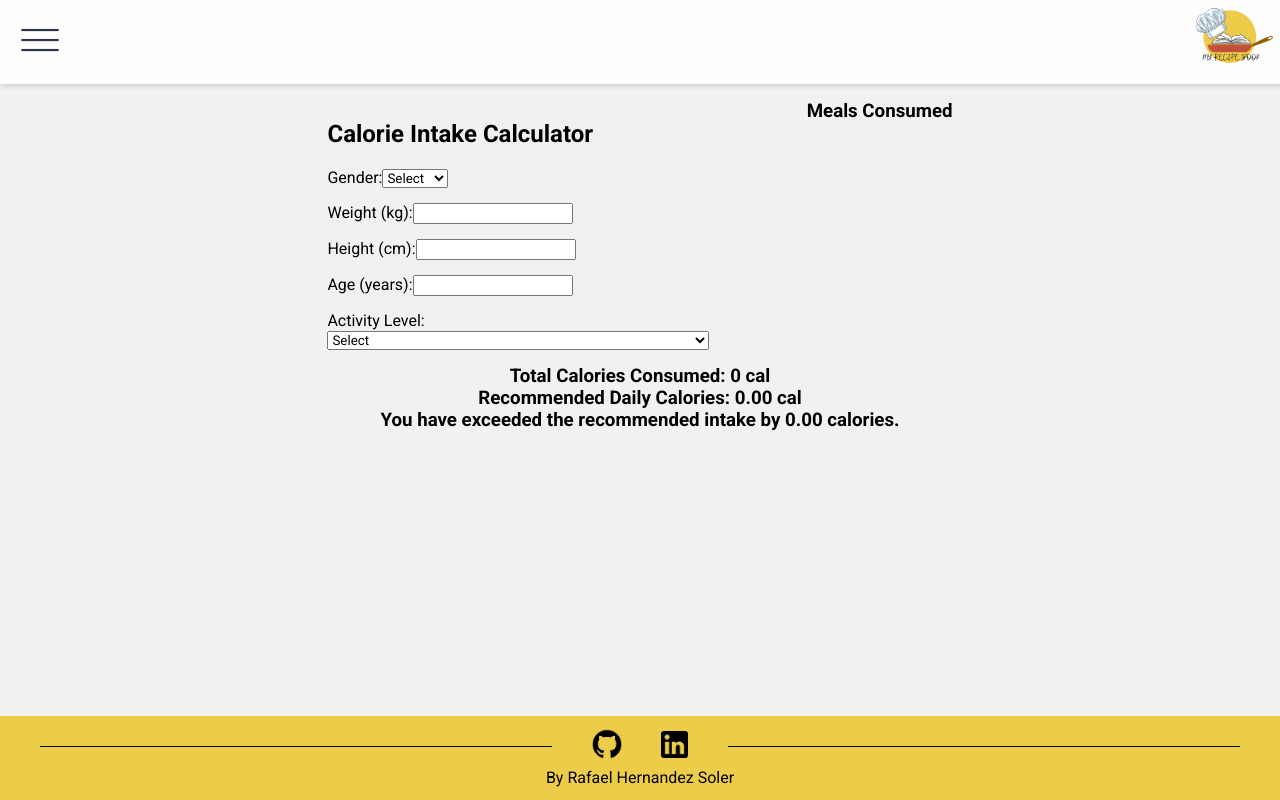
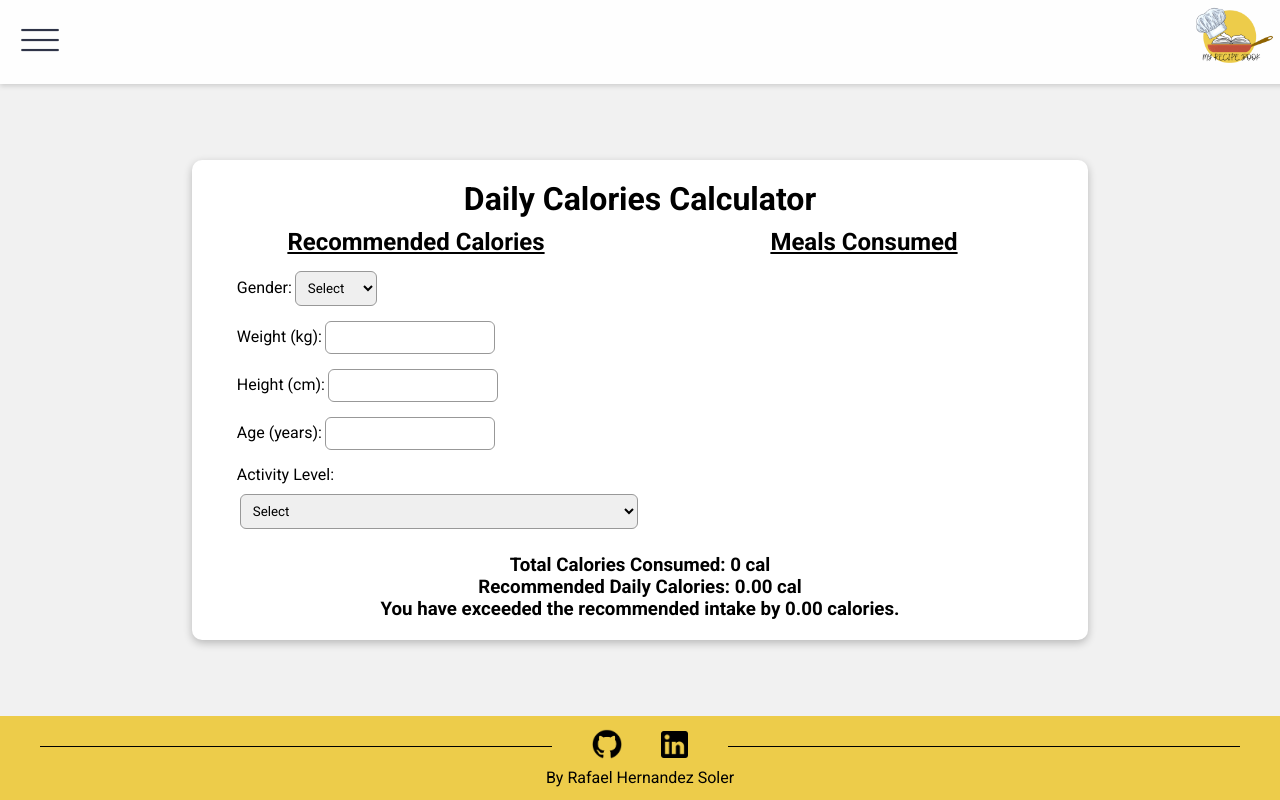
Before and after one commit to Rafa3399/recipe-book-app, a React (Vite) app: page /calorie-calculator in a window 1280 px wide. Built offline with nearby package versions, Linux system fonts and the light colour scheme.

Commit message:
Calories Calculator CSS

```diff
--- a/src/App.css
+++ b/src/App.css
@@ -2,7 +2,6 @@
 html, body, html * {
   font-family: 'Roboto', sans-serif;
 }
-
 body{
   margin: 0;
   font-family: 'Roboto';
@@ -13,3 +12,6 @@ body{
   text-decoration: inherit;
   width: 100%;
 }
+h2{
+  text-decoration: underline;
+}
--- a/src/components/Addfood.css
+++ b/src/components/Addfood.css
@@ -10,7 +10,7 @@ form {
   flex-direction: column;
   justify-content: center;
   align-items: center;
-    background-color: #ffffff;
+  background-color: #fff;
   border-radius: 10px;
   width: 500px;
   height: 500px;
@@ -35,6 +35,9 @@ label{
   background-color: #0071e2;
   cursor: pointer;
  }
+ #form-button:active {
+  transform: scale(0.9);
+}
  .add-food-form{
   width: 90%;
   padding: 12px;
--- a/src/components/CalorieCalculator.css
+++ b/src/components/CalorieCalculator.css
@@ -1,30 +1,54 @@
+.calorie-calculator-main{
+  display: flex;
+  justify-content: center;
+  align-items: center;
+  height: 100vh;
+}
 .CalorieCalculator{
   display: flex;
   flex-direction: column;
-  justify-content: space-evenly;
   align-items: center;
-  width: 100%;
-  margin-top: 100px;
-  margin-bottom: 100px;
+  background-color: #fff;
+  border-radius: 10px;
+  box-shadow: rgba(0, 0, 0, 0.24) 0px 3px 8px;
+  width: 70%;
+  padding: 20px 0;
+}
+.CalorieCalculator > h1{
+  margin: 0px 0 10px 0;
 }
 .calculator{
   display: flex;
   justify-content: center;
+  width: 100%;
 
 }
 .calories-intake{
-
   display: flex;
   flex-direction: column;
+  justify-content: center;
+  align-items: center;
+  width: 100%;
+}
+.calories-intake > h2, .meals > h2{
+  margin: 0 0 15px 0;
 }
 .meals{
+  display: flex;
+  flex-direction: column;
+  align-items: center;
+  width: 100%;
+}
 
-}
 .food-list-calories{
   display: flex;
+  margin-bottom: 5px;
 }
-.food-list-calories > p, h3{
+.food-list-calories > p, h2, h3{
   margin: 0;
+}
+.food-list-calories > b{
+  margin-right: 3px;
 }
 .food-list-calories > button{
         background: none repeat scroll 0 0 transparent;
@@ -43,3 +67,18 @@
         text-indent: 0;
         cursor: pointer;
 }
+#result-text{
+  margin-top: 10px;
+}
+input, select{
+  border-radius: 6px;
+  border: 1px solid #989898;
+  padding: 8px;
+  margin-left: 3px;
+}
+input:hover, select:hover {
+  box-shadow: 1px 1px 5px rgba(0, 0, 0, 0.364);
+}
+#last-select{
+  margin-top: 10px;
+}
--- a/src/components/CalorieCalculator.jsx
+++ b/src/components/CalorieCalculator.jsx
@@ -45,10 +45,12 @@ function CalorieCalculator({ foodAte, setFoodAte }) {
   const calorieDifference = recommendedCalories - totalCaloriesConsumed;
 
   return (
+    <div className="calorie-calculator-main">
       <div className="CalorieCalculator">
+      <h1>Daily Calories Calculator</h1>
         <div className='calculator'>
           <div className='calories-intake'>
-          <h2>Calorie Intake Calculator</h2>
+            <h2>Recommended Calories</h2>
             <label>
               Gender:
               <select value={gender} onChange={handleGenderChange}>
@@ -75,7 +77,7 @@ function CalorieCalculator({ foodAte, setFoodAte }) {
 
             <label>
               Activity Level:
-            <select value={activityLevel} onChange={handleActivityLevelChange}>
+              <select id="last-select" value={activityLevel} onChange={handleActivityLevelChange}>
                 <option value="">Select</option>
                 <option value="1.2">Sedentary (little or no exercise)</option>
                 <option value="1.375">Lightly active (light exercise/sports 1-3 days/week)</option>
@@ -86,17 +88,17 @@ function CalorieCalculator({ foodAte, setFoodAte }) {
             </label>
           </div>
           <div className="meals">
-          <h3>Meals Consumed</h3>
+            <h2>Meals Consumed</h2>
             {foodAte.map((el) => (
               <div className="food-list-calories" key={el.id}>
-              <b>{el.name}</b>
-              <p><b>Calories:</b> {el.calories} cal</p>
+                <b>{el.name}:</b>
+                <p> {el.calories} cal</p>
                 <button id="delete-btn" onClick={() => deleteCard(el.id)}>❌</button>
               </div>
             ))}
           </div>
         </div>
-      <h3>Total Calories Consumed: {totalCaloriesConsumed} cal</h3>
+        <h3 id='result-text'>Total Calories Consumed: {totalCaloriesConsumed} cal</h3>
         <h3>Recommended Daily Calories: {recommendedCalories.toFixed(2)} cal</h3>
         <h3>
           {calorieDifference > 0
@@ -104,6 +106,7 @@ function CalorieCalculator({ foodAte, setFoodAte }) {
             : `You have exceeded the recommended intake by ${Math.abs(calorieDifference).toFixed(2)} calories.`}
         </h3>
       </div>
+    </div>
   );
 }
 
--- a/src/components/Foodlist.css
+++ b/src/components/Foodlist.css
@@ -6,11 +6,64 @@
 }
 .Card{
   display: flex;
-  border: 1px solid black;
   width: 40%;
   height: 250px;
   margin-bottom: 35px;
+  background-color: #fff;
+  border-radius: 10px;
+  box-shadow: rgba(0, 0, 0, 0.24) 0px 3px 8px;
 }
 #cardImg{
   width: 300px;
+  border-radius: 10px 0 0 10px;
+  margin-right: 15px;
 }
+#delete-btn{
+  background: none repeat scroll 0 0 transparent;
+  border: medium none;
+  border-spacing: 0;
+  color: #26589F;
+  font-family: 'PT Sans Narrow',sans-serif;
+  font-size: 16px;
+  font-weight: normal;
+  line-height: 1.42rem;
+  list-style: none outside none;
+  margin: 0;
+  padding: 0;
+  height: 0;
+  text-align: left;
+  text-decoration: none;
+  text-indent: 0;
+  cursor: pointer;
+}
+#close{
+  display: flex;
+  justify-content: center;
+  align-items: center;
+  padding-left: 90px;
+
+}
+#eaten-btn{
+
+  margin: 15px;
+  padding: 10px 30px;
+  text-align: center;
+  font-size: 18px;
+  letter-spacing: 1px;
+  text-decoration: none;
+  color: #725AC1;
+  background: transparent;
+  cursor: pointer;
+  transition: ease-out 0.5s;
+  border: 2px solid #725AC1;
+  border-radius: 10px;
+  box-shadow: inset 0 0 0 0 #725AC1;
+}
+
+#eaten-btn:hover {
+  color: white;
+  box-shadow: inset 0 -100px 0 0 #725AC1;
+}
+#eaten-btn:active {
+  transform: scale(0.9);
+}
--- a/src/components/Foodlist.jsx
+++ b/src/components/Foodlist.jsx
@@ -20,9 +20,12 @@ function Foodlist({ foodList, setFoodList, foodAte, setFoodAte }) {
           <section id="cardSection">
             <h2>{el.name}</h2>
             <p><b>Calories:</b> {el.calories} cal</p>
-            <button id="favorite-btn" onClick={() => addAteList(el)}> Eat </button>
-            <button id="delete-btn" onClick={() => deleteCard(el.id)}> Delete </button>
+            <p><b>Servings:</b> {el.servings} </p>
+            <button id="eaten-btn" onClick={() => addAteList(el)}> Eaten </button>
           </section>
+          <div id="close">
+           <button id="delete-btn" onClick={() => deleteCard(el.id)}> ❌ </button>
+          </div>
         </div>
       ))}
     </div>
```
Lines whose indentation alone changed are shown as unchanged.
